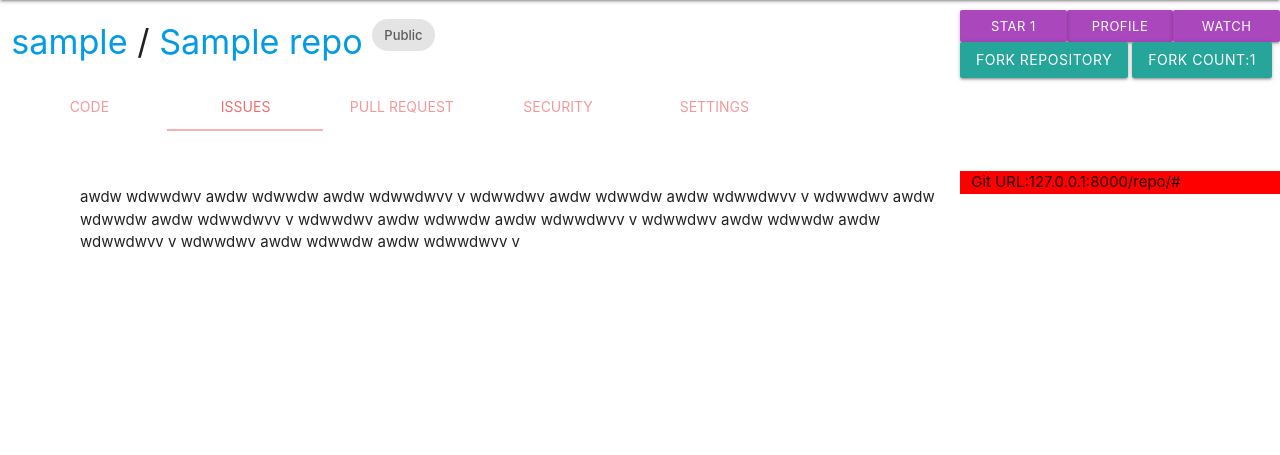
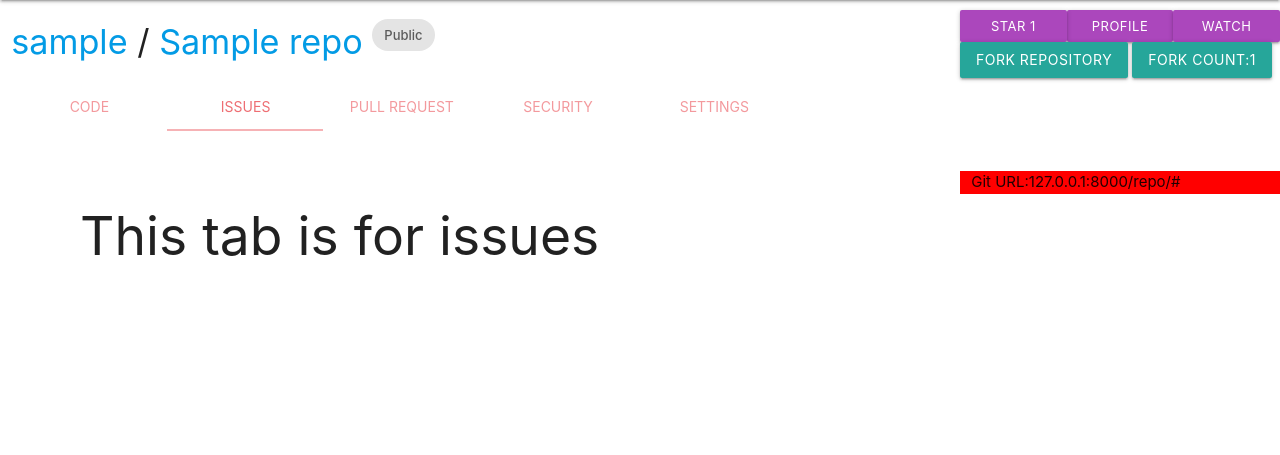
Before and after one commit to diptarag1/webster-2k21, a Django app: template Repos/templates/Repos/repo_detail.html in a window 1280 px wide, after a click on "ISSUES". Shown: the part 64-519 px from the top of the page. Run offline with Django 3.2, Linux system fonts and the light colour scheme; tables that the repository leaves empty hold one stand-in row (values such as "Sample post"); the template is opened without the code that fills it: values that come from a table or form of the project are taken from there, most other values are stand-ins (such as "Sample title", 1, 10 or a date in 2020).

Commit message:
restructurring pages

```diff
--- a/Repos/templates/Repos/issueTab.html
+++ /dev/null
@@ -1,38 +0,0 @@
-<div>
-    <p>
-        awdw
-    wdwwdwv
-     awdw
-    wdwwdw
-     awdw
-    wdwwdwvv
-    v
-
-       wdwwdwv
-     awdw
-    wdwwdw
-     awdw
-    wdwwdwvv
-    v   wdwwdwv
-     awdw
-    wdwwdw
-     awdw
-    wdwwdwvv
-    v   wdwwdwv
-     awdw
-    wdwwdw
-     awdw
-    wdwwdwvv
-    v   wdwwdwv
-     awdw
-    wdwwdw
-     awdw
-    wdwwdwvv
-    v   wdwwdwv
-     awdw
-    wdwwdw
-     awdw
-    wdwwdwvv
-    v
-    </p>
-</div>
--- a/Repos/templates/Repos/pullRequestTab.html
+++ /dev/null
@@ -1,36 +0,0 @@
-<div>
-    awdw
-    wdwwdwv
-     awdw
-    wdwwdw
-     awdw
-    wdwwdwvv
-    v
-
-       wdwwdwv
-     awdw
-    wdwwdw
-     awdw
-    wdwwdwvv
-    v   wdwwdwv
-     awdw
-    wdwwdw
-     awdw
-    wdwwdwvv
-    v   wdwwdwv
-     awdw
-    wdwwdw
-     awdw
-    wdwwdwvv
-    v   wdwwdwv
-     awdw
-    wdwwdw
-     awdw
-    wdwwdwvv
-    v   wdwwdwv
-     awdw
-    wdwwdw
-     awdw
-    wdwwdwvv
-    v
-</div>
--- /dev/null
+++ b/Repos/templates/Repos/repoDetailComponents/issueTab.html
@@ -0,0 +1,4 @@
+<div>
+<h2>This tab is for issues
+</h2>
+</div>
--- /dev/null
+++ b/Repos/templates/Repos/repoDetailComponents/pullRequestTab.html
@@ -0,0 +1,3 @@
+<div>
+<h2>This tab is for pull requests </h2>
+</div>
--- /dev/null
+++ b/Repos/templates/Repos/repoDetailComponents/securityTab.html
@@ -0,0 +1,3 @@
+<div>
+<h2>This tab is for security </h2>
+</div>
--- a/Repos/templates/Repos/settingsTab.html
+++ b/Repos/templates/Repos/repoDetailComponents/settingsTab.html
@@ -1,4 +1,5 @@
 <div>
+    <h3>settings tab</h3>
     <a class="waves-effect waves-light btn modal-trigger" href="#modal1">Delete Repository</a>
     <a class="waves-effect waves-light btn modal-trigger" href="{% url 'change_visibility' owner=repo.owner name=repo.name %}">Change Visibility</a>
 </div>
--- a/Repos/templates/Repos/repo_detail.html
+++ b/Repos/templates/Repos/repo_detail.html
@@ -93,11 +93,11 @@
                     <div class="row">
                         <div class="row">
 
-                            <div id="test1" class="tabDetails  col s12">   {% include 'Repos/codeTab.html' %}</div>
-                            <div id="test2" class="tabDetails col s12"> {% include 'Repos/issueTab.html' %}</div>
-                            <div id="test3" class="tabDetails col s12">{% include 'Repos/pullRequestTab.html' %}</div>
-                            <div id="test4" class="tabDetails col s12"> {% include 'Repos/securityTab.html' %}</div>
-                            <div id="test5" class="tabDetails col s12">{% include 'Repos/settingsTab.html' %}</div>
+                            <div id="test1" class="tabDetails  col s12">   {% include 'Repos/repoDetailComponents/codeTab.html' %}</div>
+                            <div id="test2" class="tabDetails col s12"> {% include 'Repos/repoDetailComponents/issueTab.html' %}</div>
+                            <div id="test3" class="tabDetails col s12">{% include 'Repos/repoDetailComponents/pullRequestTab.html' %}</div>
+                            <div id="test4" class="tabDetails col s12"> {% include 'Repos/repoDetailComponents/securityTab.html' %}</div>
+                            <div id="test5" class="tabDetails col s12">{% include 'Repos/repoDetailComponents/settingsTab.html' %}</div>
                         </div>
 
                     </div>
--- a/Repos/templates/Repos/securityTab.html
+++ /dev/null
@@ -1,36 +0,0 @@
-<div>
-    awdw
-    wdwwdwv
-     awdw
-    wdwwdw
-     awdw
-    wdwwdwvv
-    v
-
-       wdwwdwv
-     awdw
-    wdwwdw
-     awdw
-    wdwwdwvv
-    v   wdwwdwv
-     awdw
-    wdwwdw
-     awdw
-    wdwwdwvv
-    v   wdwwdwv
-     awdw
-    wdwwdw
-     awdw
-    wdwwdwvv
-    v   wdwwdwv
-     awdw
-    wdwwdw
-     awdw
-    wdwwdwvv
-    v   wdwwdwv
-     awdw
-    wdwwdw
-     awdw
-    wdwwdwvv
-    v
-</div>
--- /dev/null
+++ b/home/templates/home/components/rightSectionExplore.html
@@ -0,0 +1,5 @@
+<div class="section-title">
+    <div class="justify-content-center d-flex">
+        <h2>Explore</h2>
+    </div>
+</div>
```
Also changed, not shown: home/templates/home/components/leftSectionRepos.html (added, +34 -0 lines), home/templates/home/components/middleSectionActivity.html (added, +18 -0 lines), home/templates/home/index.html (+15 -69 lines), Repos/templates/Repos/repoDetailComponents/codeTab.html (renamed from Repos/templates/Repos/codeTab.html).
